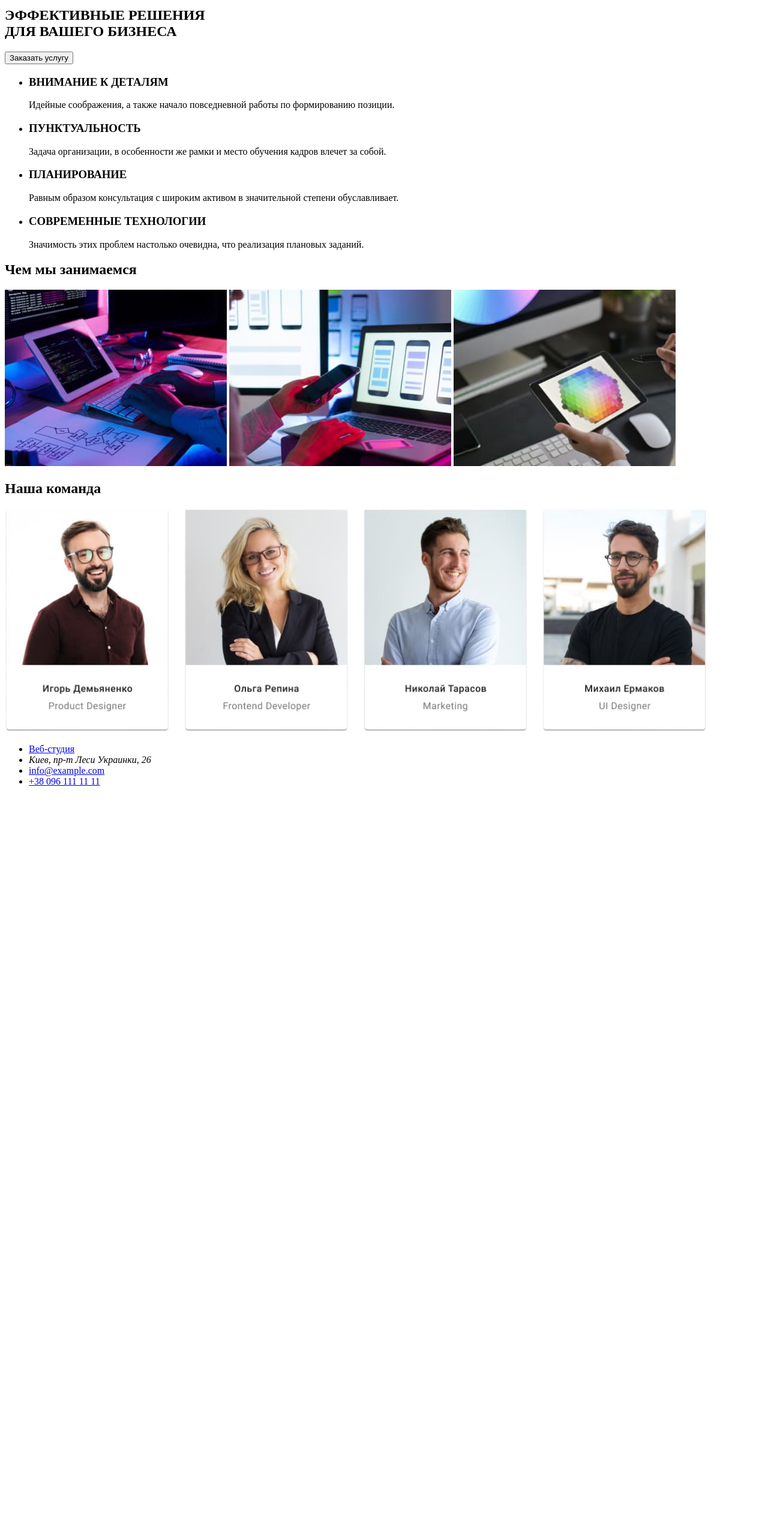
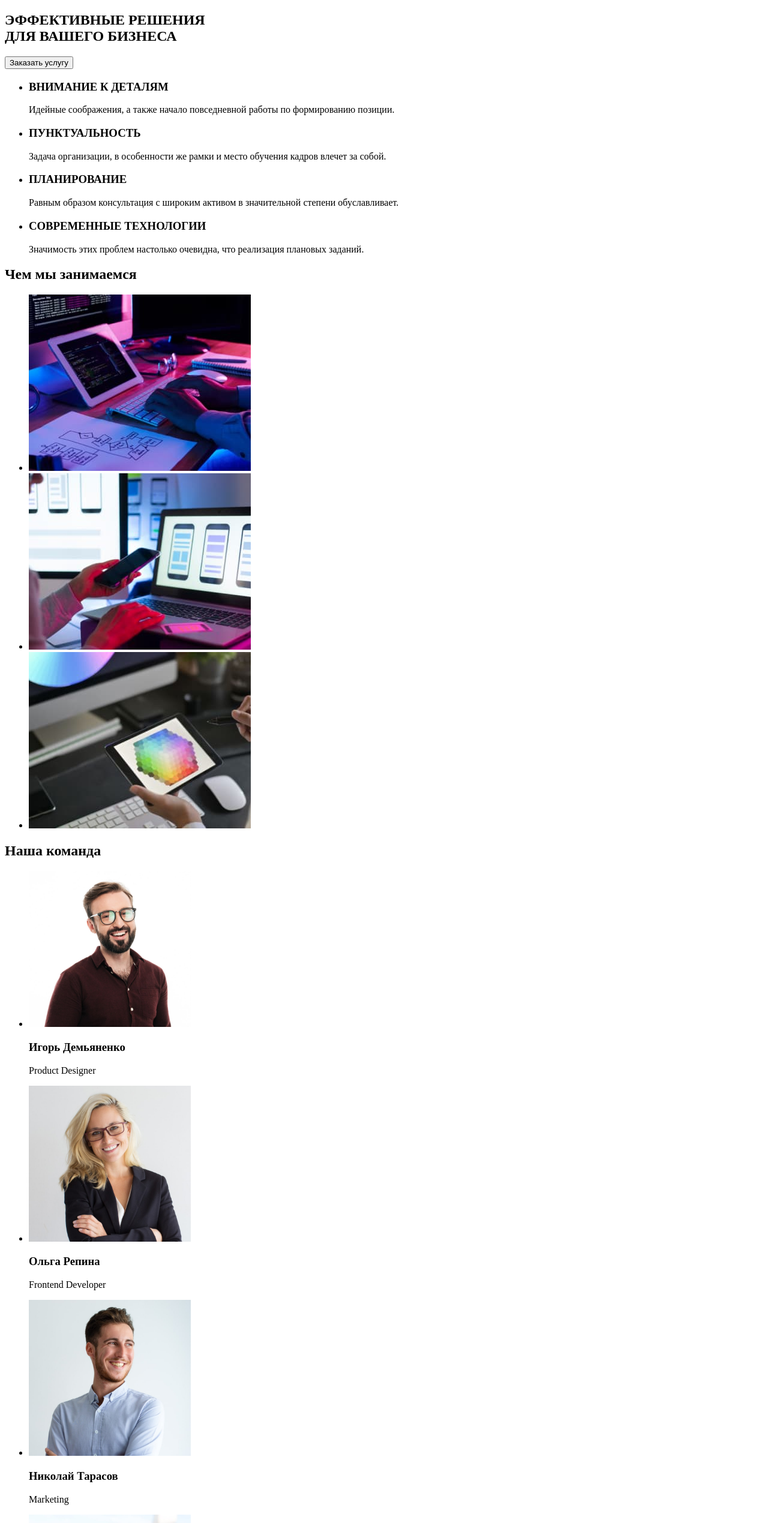
Before and after one commit to AnastasiyaUdovichenko/goit-markup-hw-01, a plain HTML site: page index.html in a window 1280 px wide. Shown: the part 148-2687 px from the top of the page at 60% size. Before the commit the page ends 1476 px from the top, so only its background shows below. Drawn offline with Linux system fonts and the light colour scheme.

Commit message:
Исправление ДЗ1

```diff
--- a/index.html
+++ b/index.html
@@ -10,8 +10,8 @@
     <!--  Шапка сайта -->
     <header>
       <nav>
+        <a href="WebStudio">WebStudio</a>
         <ul>
-          <li><a href="WebStudio">Веб-студия</a></li>
           <li><a href="">Студия</a></li>
           <li><a href="">Портфолио</a></li>
           <li><a href="">Контакты</a></li>
@@ -30,31 +30,39 @@
           ЭФФЕКТИВНЫЕ РЕШЕНИЯ <br />
           ДЛЯ ВАШЕГО БИЗНЕСА
         </h1>
-        <button>Заказать услугу</button>
+        <button type="button">Заказать услугу</button>
       </section>
 
       <!--  1 секция -->
       <section>
         <ul>
           <li>
-            <h3><b>ВНИМАНИЕ К ДЕТАЛЯМ</b></h3>
-            <p>Идейные соображения, а также начало повседневной работы по формированию позиции.</p>
+            <h3>ВНИМАНИЕ К ДЕТАЛЯМ</h3>
+            <p>
+              Идейные соображения, а также начало повседневной работы по
+              формированию позиции.
+            </p>
           </li>
           <li>
             <h3><b>ПУНКТУАЛЬНОСТЬ</b></h3>
             <p>
-              Задача организации, в особенности же рамки и место обучения кадров влечет за собой.
+              Задача организации, в особенности же рамки и место обучения кадров
+              влечет за собой.
             </p>
           </li>
           <li>
             <h3><b>ПЛАНИРОВАНИЕ</b></h3>
             <p>
-              Равным образом консультация с широким активом в значительной степени обуславливает.
+              Равным образом консультация с широким активом в значительной
+              степени обуславливает.
             </p>
           </li>
           <li>
             <h3><b>СОВРЕМЕННЫЕ ТЕХНОЛОГИИ</b></h3>
-            <p>Значимость этих проблем настолько очевидна, что реализация плановых заданий.</p>
+            <p>
+              Значимость этих проблем настолько очевидна, что реализация
+              плановых заданий.
+            </p>
           </li>
         </ul>
       </section>
@@ -62,22 +70,57 @@
       <!--  2 секция -->
       <section>
         <h2>Чем мы занимаемся</h2>
-        <img src="images/box_1.jpg" alt="computer" width="370" />
-        <img src="images/box_2.jpg" alt="phone" width="370" />
-        <img src="images/box_3.jpg" alt="ipad" width="370" />
+        <ul>
+          <li><img src="images/box_1.jpg" alt="компьютер" width="370" /></li>
+          <li><img src="images/box_2.jpg" alt="телефон" width="370" /></li>
+          <li><img src="images/box_3.jpg" alt="планшет" width="370" /></li>
+        </ul>
       </section>
 
       <!--  3 секция -->
       <section>
         <h2>Наша команда</h2>
-        <img src="images/team.jpg" alt="Наша команда" width="1170" />
+        <ul>
+          <li>
+            <img
+              src="./images/img_1-min.jpg"
+              alt="Игорь Демьяненко"
+              width="270"
+            />
+            <h3>Игорь Демьяненко</h3>
+            <p>Product Designer</p>
+          </li>
+          <li>
+            <img src="./images/img_2-min.jpg" alt="Ольга Репина" width="270" />
+            <h3>Ольга Репина</h3>
+            <p>Frontend Developer</p>
+          </li>
+          <li>
+            <img
+              src="./images/img_3-min.jpg"
+              alt="Николай Тарасов"
+              width="270"
+            />
+            <h3>Николай Тарасов</h3>
+            <p>Marketing</p>
+          </li>
+          <li>
+            <img
+              src="./images/img_4-min.jpg"
+              alt="Михаил Ермаков"
+              width="270"
+            />
+            <h3>Михаил Ермаков</h3>
+            <p>UI Designer</p>
+          </li>
+        </ul>
       </section>
     </main>
     <!-- Контакты -->
     <footer>
+      <a href="WebStudio">WebStudio</a>
+      <address>Киев, пр-т Леси Украинки, 26</address>
       <ul>
-        <li><a href="WebStudio">Веб-студия</a></li>
-        <li><address>Киев, пр-т Леси Украинки, 26</address></li>
         <li><a href="mailto:info@example.com">info@example.com</a></li>
         <li><a href="tel:+380961111111">+38 096 111 11 11</a></li>
       </ul>
```
Also changed, not shown: .prettierrc.json (deleted), images/img_1-min.jpg (added), images/img_2-min.jpg (added), images/img_3-min.jpg (added), images/img_4-min.jpg (added), images/team.jpg (deleted), 2 other files.
